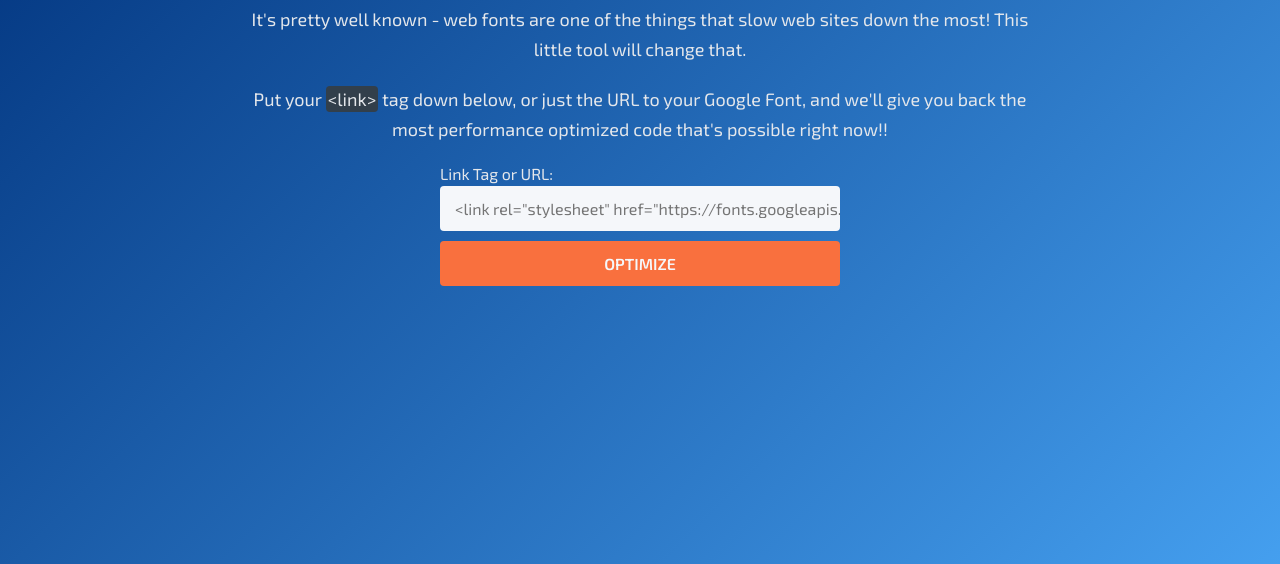
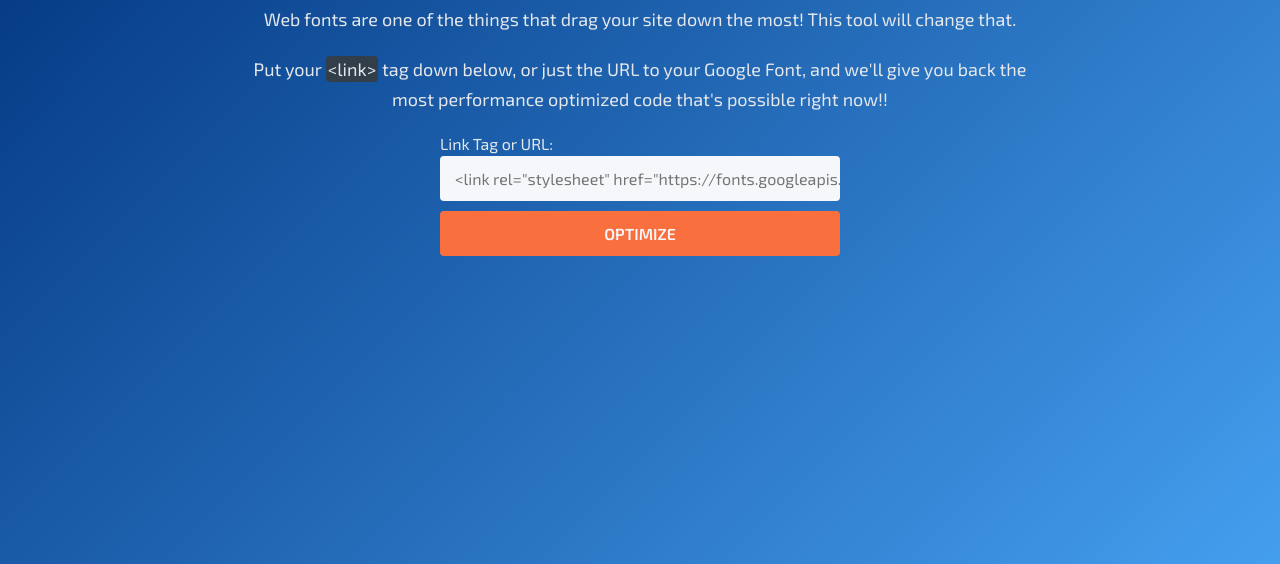
Before and after one commit to Mcgurk-Adam/OptimizeFont, a website: page index.html in a window 1280 px wide. Shown: the part 164-728 px from the top of the page. Drawn offline with nearby package versions, Linux system fonts and the light colour scheme; files that its build step writes are made by us from their sources.

Commit message:
small copy change

```diff
--- a/index.html
+++ b/index.html
@@ -44,7 +44,7 @@
 			<section>
 
 				<h1>Optimize Your Google Fonts</h1>
-				<p>It's pretty well known - web fonts are one of the things that slow web sites down the most! This little tool will change that.</p>
+				<p>Web fonts are one of the things that drag your site down the most! This tool will change that.</p>
 				<p>Put your <code>&lt;link&gt;</code> tag down below, or just the URL to your Google Font, and we'll give you back the most performance optimized code that's possible right now!!</p>
 
 				<label for="font">Link Tag or URL:
```
